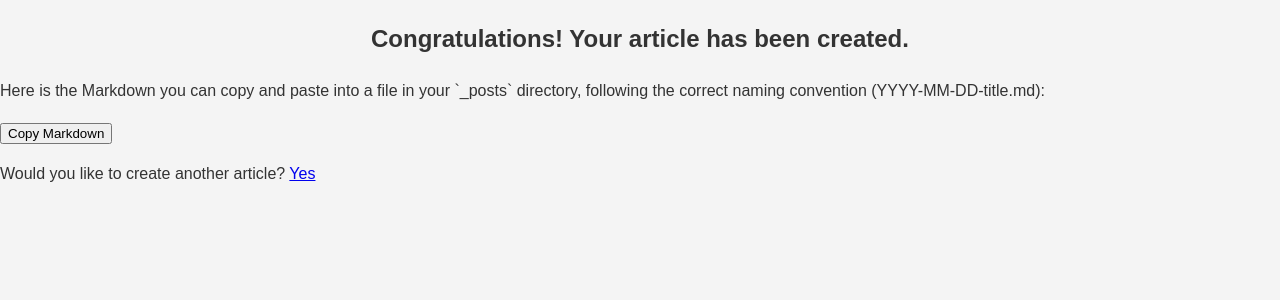
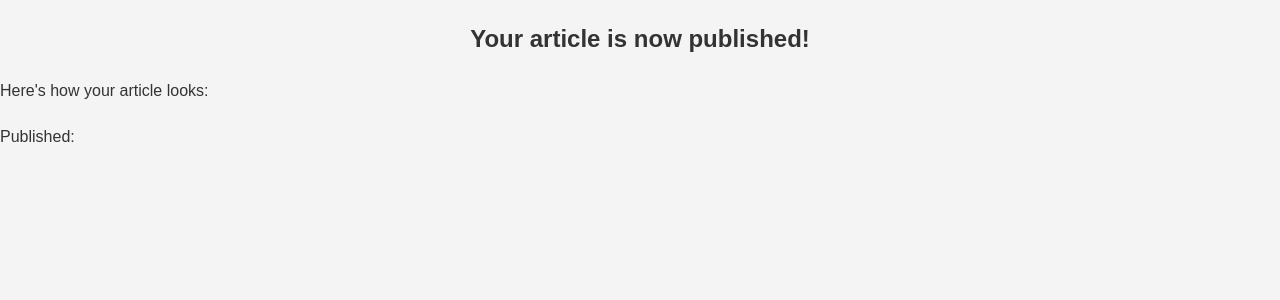
Before and after one commit to visualStoryBlog/visualStoryBlog.github.io, a Jekyll site: the page built from article-published.html, in a window 1280 px wide. Shown: the top 300 px of the page. Built offline with Jekyll 4.4.1, drawn with Linux system fonts in a browser that asks for light colours.

Commit message:
Update article-published.html

```diff
--- a/article-published.html
+++ b/article-published.html
@@ -1,33 +1,50 @@
 ---
 layout: page
-title: Article Published
 ---
 
-<h2>Congratulations! Your article has been created.</h2>
+<h2>Your article is now published!</h2>
 
-<p>Here is the Markdown you can copy and paste into a file in your `_posts` directory, following the correct naming convention (YYYY-MM-DD-title.md):</p>
+<p>Here's how your article looks:</p>
 
-<div id="markdown-container">
-  <pre id="markdown-content"></pre>
-  <button id="copy-button">Copy Markdown</button>
-</div>
+<article class="blog-post">
+  <header>
+    <h1>{{ page.title }}</h1>
+    <p class="post-date">Published: {{ page.date | date: "%B %d, %Y" }}</p>
+  </header>
 
-<p>Would you like to create another article? <a href="/create-article">Yes</a></p>
+  {% if page.visual_story %}
+    <div class="visual-story-container">
+      {% include visual_story.html article=page %}
+    </div>
+  {% endif %}
+
+  <div class="article-content">
+    {{ content }}
+  </div>
+
+  <footer>
+    <div class="article-links">
+      {% if page.internal_link %}
+        <a href="{{ page.internal_link }}" class="internal-link">Read more about this topic</a>
+      {% endif %}
+      {% if page.external_link %}
+        <a href="{{ page.external_link }}" class="external-link">Explore related content</a>
+      {% endif %}
+    </div>
+  </footer>
+</article>
+
 
 <script>
-  // Retrieve Markdown from sessionStorage
+  // Retrieve Markdown from sessionStorage and populate the page
   const articleMarkdown = sessionStorage.getItem('articleMarkdown');
-  document.getElementById('markdown-content').textContent = articleMarkdown;
 
-//copy markdown function
-  const copyButton = document.getElementById('copy-button');
-  copyButton.addEventListener('click', () => {
-    const textArea = document.createElement('textarea');
-    textArea.value = articleMarkdown;
-    document.body.appendChild(textArea);
-    textArea.select();
-    document.execCommand('copy');
-    document.body.removeChild(textArea);
-    alert('Markdown copied to clipboard!');
-  });
+  const pageTitle = sessionStorage.getItem('articleFilename');
+  document.title = pageTitle.slice(11).replace(/-/g, ' ');
+
+  document.querySelector('.article-content').innerHTML = marked.parse(articleMarkdown);
+
+  // Clear sessionStorage after displaying
+  sessionStorage.removeItem('articleMarkdown');
+  sessionStorage.removeItem('articleFilename');
 </script>
```
